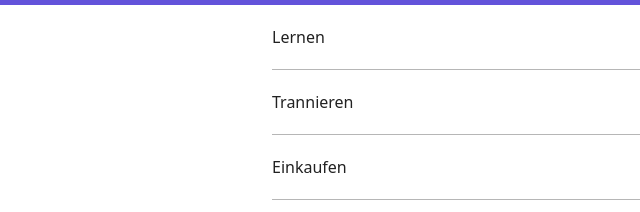
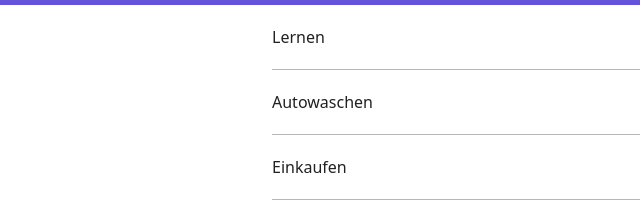
Before and after one commit to JPerezCastillo/Todojavascript, a plain HTML site: page index.html in a window 1280 px wide. Shown: the part 362-574 px from the top of the page, 0-640 px from the left. Drawn offline with nearby package versions, Linux system fonts and the light colour scheme.

Commit message:
Update index.html

```diff
--- a/index.html
+++ b/index.html
@@ -24,7 +24,7 @@
       <div class="wrap">
         <ul class="lista" id="lista">
           <li><a href="#"> Lernen </a></li>
-          <li><a href="#"> Trannieren</a></li>
+          <li><a href="#"> Autowaschen</a></li>
           <li><a href="#"> Einkaufen </a></li>
         </ul>
       </div>
```
